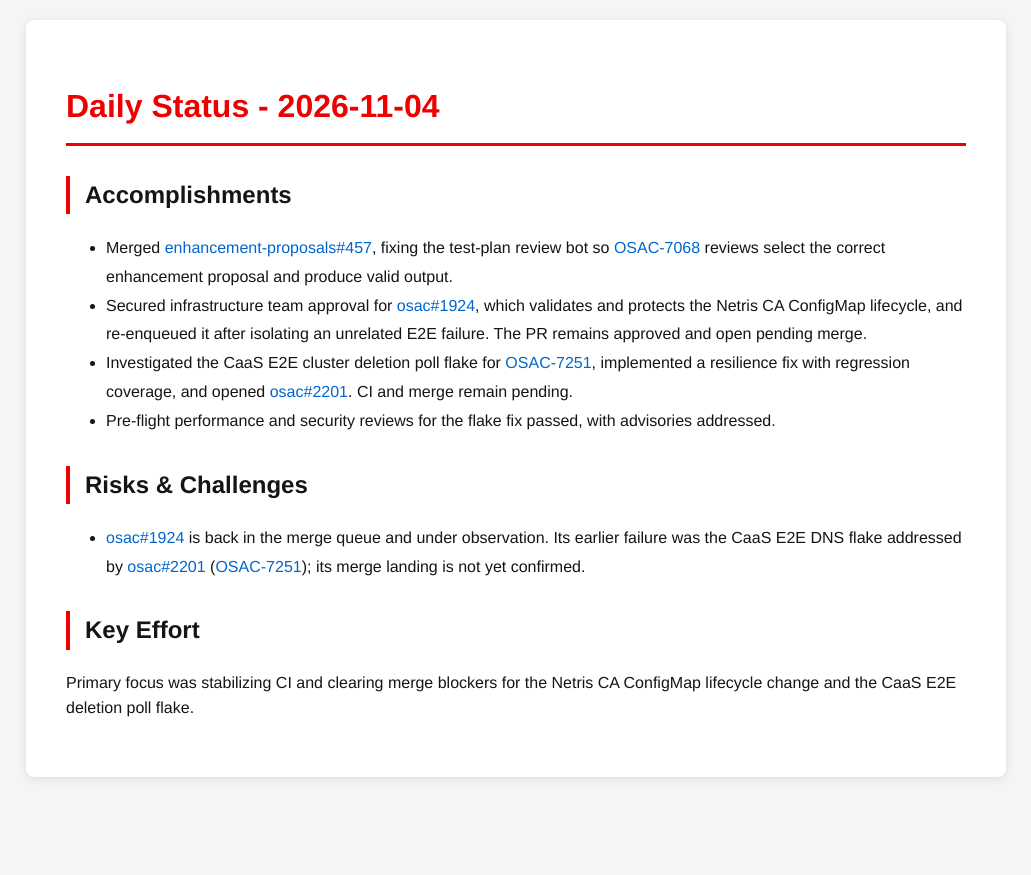
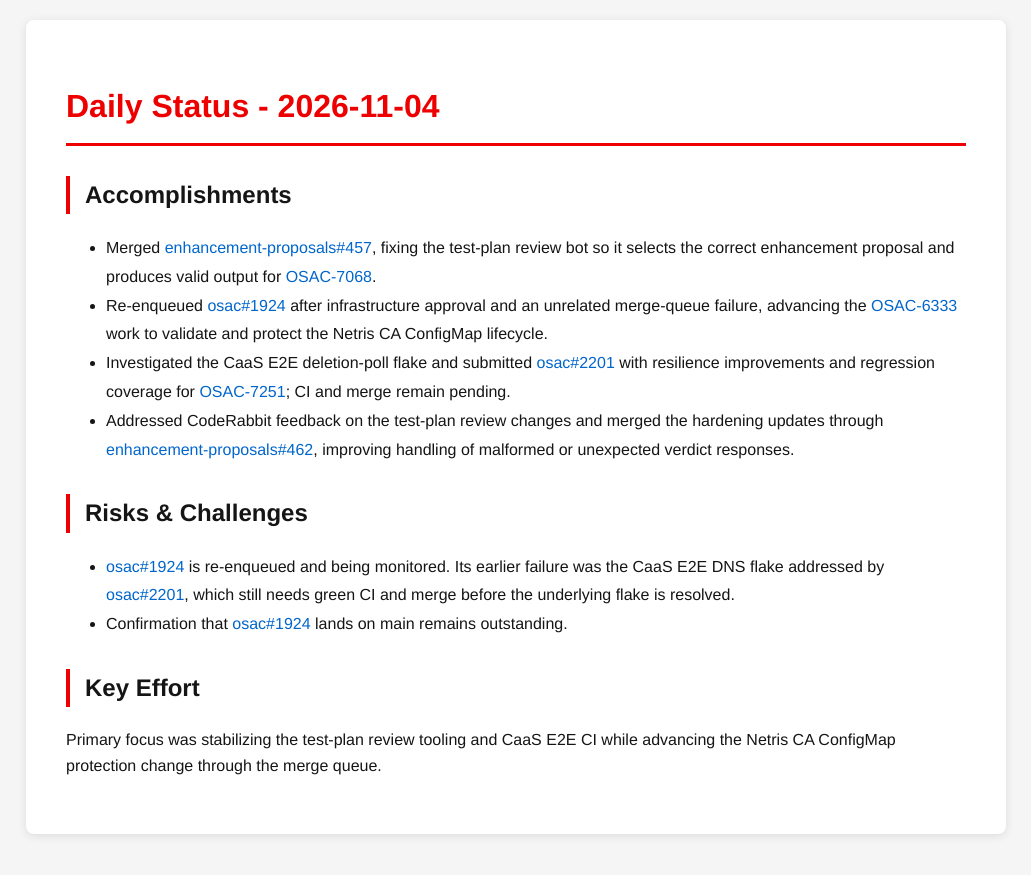
Before and after one commit to tzvatot/daily-status, a Jekyll site: the page built from 2026-11-04.md, in a window 1280 px wide. Shown: the top 875 px of the page, without its empty margins (124-1155 px from the left). Built offline with Jekyll 4.4.1, drawn with Linux system fonts in a browser that asks for light colours.

Commit message:
Daily status update - 2026-11-04

```diff
--- a/2026-11-04.md
+++ b/2026-11-04.md
@@ -7,13 +7,14 @@ date: 2026-11-04
 # Daily Status - 2026-11-04
 
 ## Accomplishments
-- Merged [enhancement-proposals#457](https://github.com/osac-project/enhancement-proposals/pull/457), fixing the test-plan review bot so [OSAC-7068](https://redhat.atlassian.net/browse/OSAC-7068) reviews select the correct enhancement proposal and produce valid output.
-- Secured infrastructure team approval for [osac#1924](https://github.com/osac-project/osac/pull/1924), which validates and protects the Netris CA ConfigMap lifecycle, and re-enqueued it after isolating an unrelated E2E failure. The PR remains approved and open pending merge.
-- Investigated the CaaS E2E cluster deletion poll flake for [OSAC-7251](https://redhat.atlassian.net/browse/OSAC-7251), implemented a resilience fix with regression coverage, and opened [osac#2201](https://github.com/osac-project/osac/pull/2201). CI and merge remain pending.
-- Pre-flight performance and security reviews for the flake fix passed, with advisories addressed.
+- Merged [enhancement-proposals#457](https://github.com/osac-project/enhancement-proposals/pull/457), fixing the test-plan review bot so it selects the correct enhancement proposal and produces valid output for [OSAC-7068](https://redhat.atlassian.net/browse/OSAC-7068).
+- Re-enqueued [osac#1924](https://github.com/osac-project/osac/pull/1924) after infrastructure approval and an unrelated merge-queue failure, advancing the [OSAC-6333](https://redhat.atlassian.net/browse/OSAC-6333) work to validate and protect the Netris CA ConfigMap lifecycle.
+- Investigated the CaaS E2E deletion-poll flake and submitted [osac#2201](https://github.com/osac-project/osac/pull/2201) with resilience improvements and regression coverage for [OSAC-7251](https://redhat.atlassian.net/browse/OSAC-7251); CI and merge remain pending.
+- Addressed CodeRabbit feedback on the test-plan review changes and merged the hardening updates through [enhancement-proposals#462](https://github.com/osac-project/enhancement-proposals/pull/462), improving handling of malformed or unexpected verdict responses.
 
 ## Risks & Challenges
-- [osac#1924](https://github.com/osac-project/osac/pull/1924) is back in the merge queue and under observation. Its earlier failure was the CaaS E2E DNS flake addressed by [osac#2201](https://github.com/osac-project/osac/pull/2201) ([OSAC-7251](https://redhat.atlassian.net/browse/OSAC-7251)); its merge landing is not yet confirmed.
+- [osac#1924](https://github.com/osac-project/osac/pull/1924) is re-enqueued and being monitored. Its earlier failure was the CaaS E2E DNS flake addressed by [osac#2201](https://github.com/osac-project/osac/pull/2201), which still needs green CI and merge before the underlying flake is resolved.
+- Confirmation that [osac#1924](https://github.com/osac-project/osac/pull/1924) lands on main remains outstanding.
 
 ## Key Effort
-Primary focus was stabilizing CI and clearing merge blockers for the Netris CA ConfigMap lifecycle change and the CaaS E2E deletion poll flake.
+Primary focus was stabilizing the test-plan review tooling and CaaS E2E CI while advancing the Netris CA ConfigMap protection change through the merge queue.
```
